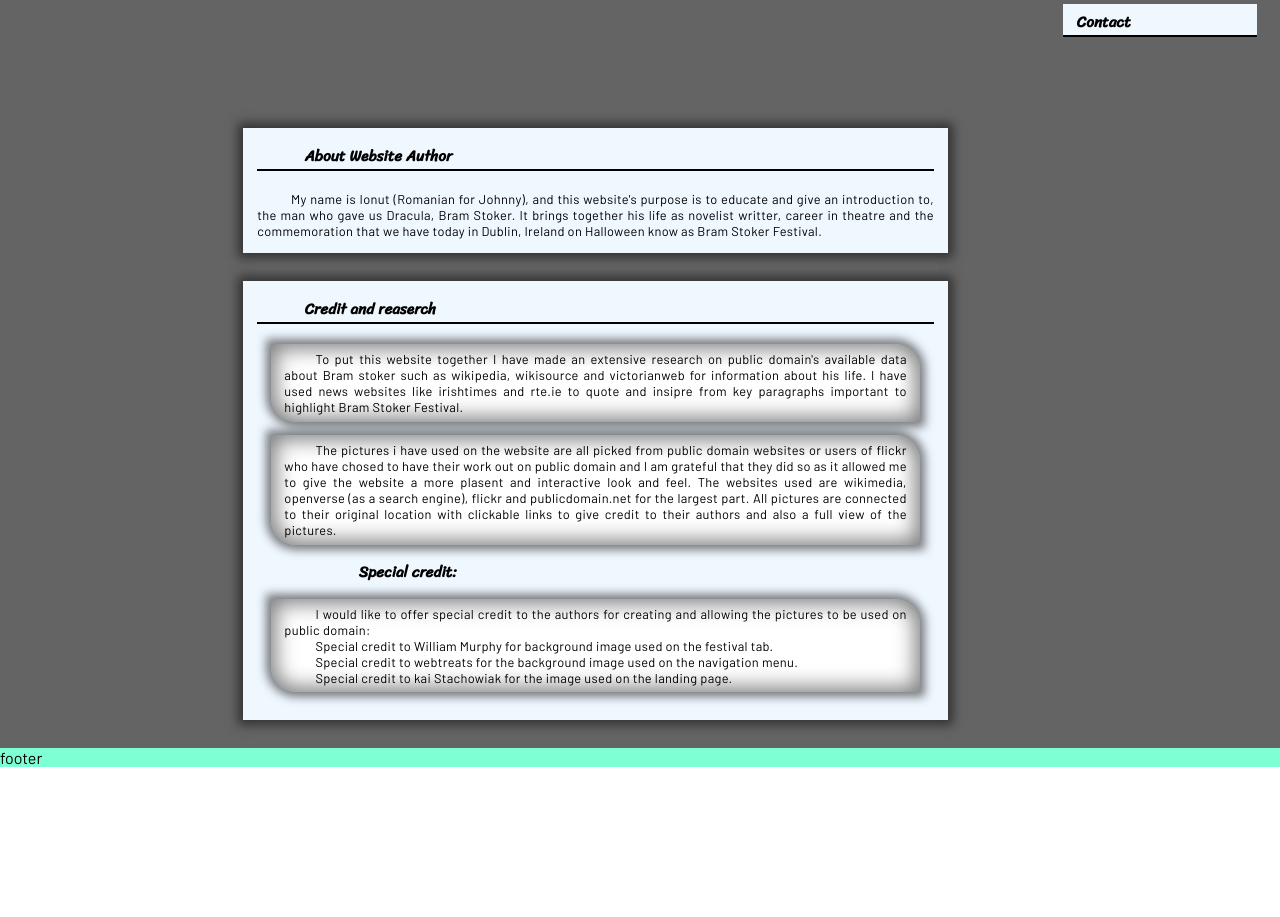
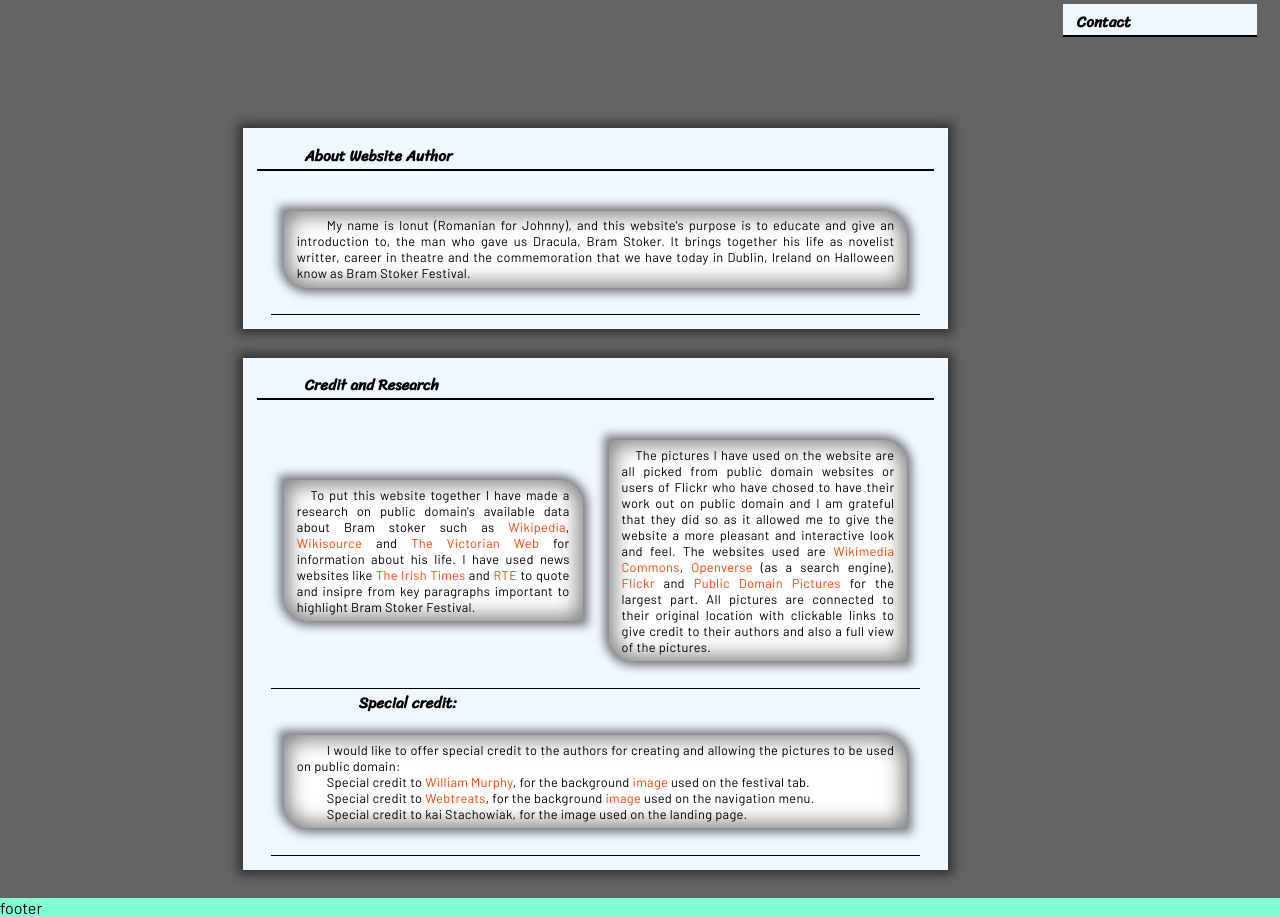
Before and after one commit to Tiyko/bram-stoker, a plain HTML site: page about.html in a window 1280 px wide. Shown: the part 500-1417 px from the top of the page. Before the commit the page ends 1267 px from the top, so only its background shows below. Drawn offline with Linux system fonts and the light colour scheme.

Commit message:
Add meta desctription. Gave header element a class of header, and to the sections-wrapper div element add a class header-item and wrapped the header paragraph with it. Wrapped all section elements in a div element with section-wrapper class. Introduced a new class of credits for the paragraph elements. Add anchors with links to key words on the page.

```diff
--- a/about.html
+++ b/about.html
@@ -4,6 +4,7 @@
     <meta charset="UTF-8">
     <meta http-equiv="X-UA-Compatible" content="IE=edge">
     <meta name="viewport" content="width=device-width, initial-scale=1.0">
+    <meta name="Description" content="Contact the website author.">
     <link rel="stylesheet" href="./assets/css/styles.css">
     <title>About</title>
 </head>
@@ -30,35 +31,41 @@
             <div class="mainsection-container about-background-img">
                 <article class="article">
 
-                    <header class="sections">
+                    <header class="sections header">
                         <h1>About Website Author</h1>
-                        <p>
+                        <div class="sections-wrapper header-item">
+                        <p class="article-paragraphs">
                             My name is Ionut (Romanian for Johnny), and this website's purpose is to educate and give an introduction to, the man who gave us Dracula, Bram Stoker. It brings together his life as novelist writter, career in theatre and the commemoration that we have today in Dublin, Ireland on Halloween know as Bram Stoker Festival.
                         </p>
+                        </div>
                     </header>
 
                     <section class="sections">
-                        <h2>Credit and reaserch</h2>
+                        <h2>Credit and Research</h2>
+                        <div class="sections-wrapper">
                         <p class="article-paragraphs">
-                            To put this website together I have made an extensive research on public domain's available data about Bram stoker such as wikipedia, wikisource and victorianweb for information about his life. I have used news websites like irishtimes and rte.ie to quote and insipre from key paragraphs important to highlight Bram Stoker Festival.
+                            To put this website together I have made a research on public domain's available data about Bram stoker such as <a href="https://www.wikipedia.org/" target="_blank">Wikipedia</a>, <a href="https://en.wikisource.org/wiki/Main_Page" target="_blank">Wikisource</a> and <a href="https://en.wikisource.org/wiki/Main_Page" target="_blank">The Victorian Web</a> for information about his life. I have used news websites like <a href="https://www.irishtimes.com/" target="_blank">The Irish Times</a> and <a href="https://www.rte.ie/" target="_blank">RTE</a> to quote and insipre from key paragraphs important to highlight Bram Stoker Festival.
                         </p>
                         <p class="article-paragraphs">
-                            The pictures i have used on the website are all picked from public domain websites or users of flickr who have chosed to have their work out on public domain and I am grateful that they did so as it allowed me to give the website a more plasent and interactive look and feel. The websites used are wikimedia, openverse (as a search engine), flickr and publicdomain.net for the largest part. All pictures are connected to their original location with clickable links to give credit to their authors and also a full view of the pictures.
+                            The pictures I have used on the website are all picked from public domain websites or users of Flickr who have chosed to have their work out on public domain and I am grateful that they did so as it allowed me to give the website a more pleasant and interactive look and feel. The websites used are <a href="https://commons.wikimedia.org/wiki/Main_Page" target="_blank">Wikimedia Commons</a>, <a href="https://search.openverse.engineering/" target="_blank">Openverse</a> (as a search engine), <a href="https://www.flickr.com/" target="_blank">Flickr</a> and <a href="https://www.publicdomainpictures.net/en/" target="_blank">Public Domain Pictures</a> for the largest part. All pictures are connected to their original location with clickable links to give credit to their authors and also a full view of the pictures.
                         </p>
+                        </div>
                         <h3>Special credit:</h3>
+                        <div class="sections-wrapper">
                         <div class="article-paragraphs">
                         <p>
                             I would like to offer special credit to the authors for creating and allowing the pictures to be used on public domain:
                         </p>
-                        <p>
-                            Special credit to William Murphy for background image used on the festival tab.
+                        <p class="credits">
+                            Special credit to <a href="https://www.flickr.com/photos/infomatique/" target="_blank">William Murphy</a>, for the background <a href="https://www.flickr.com/photos/80824546@N00/30397363330" target="_blank">image</a> used on the festival tab.
                         </p>
-                        <p>
-                            Special credit to webtreats for the background image used on the navigation menu.
+                        <p class="credits">
+                            Special credit to <a href="https://www.flickr.com/photos/webtreatsetc/" target="_blank">Webtreats</a>, for the background <a href="https://www.flickr.com/photos/44071822@N08/5104135767" target="_blank">image</a> used on the navigation menu.
                         </p>
-                        <p>
-                            Special credit to kai Stachowiak for the image used on the landing page.
+                        <p class="credits">
+                            Special credit to kai Stachowiak, for the image used on the landing page.
                         </p>
+                        </div>
                         </div>
                     </section>
 
```
